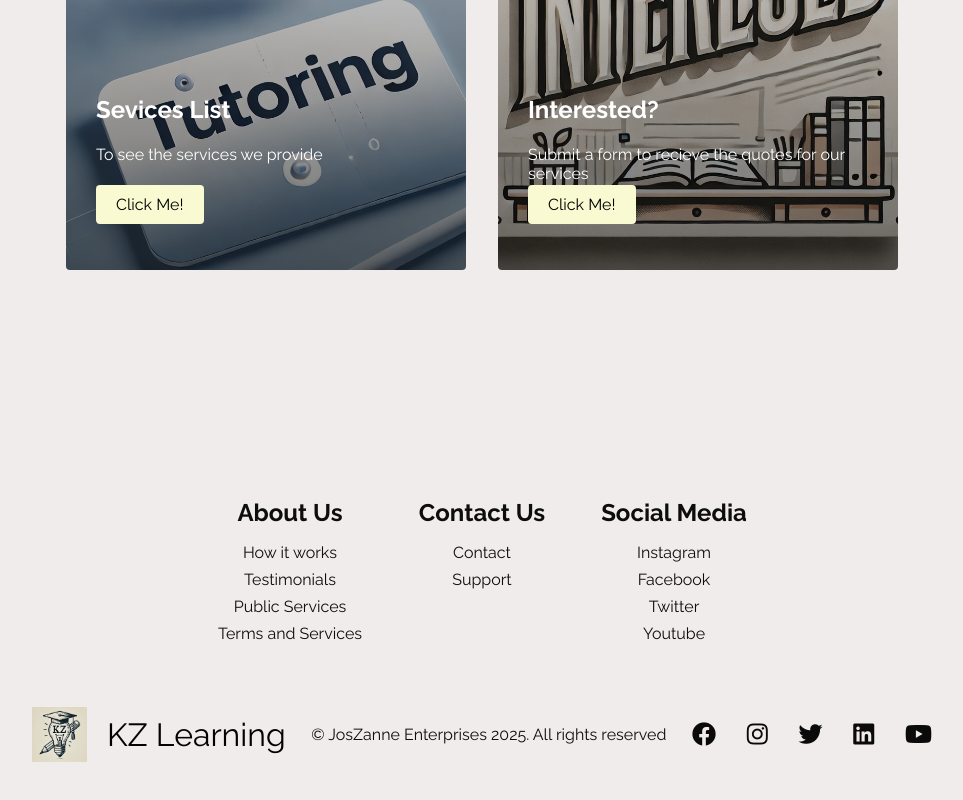
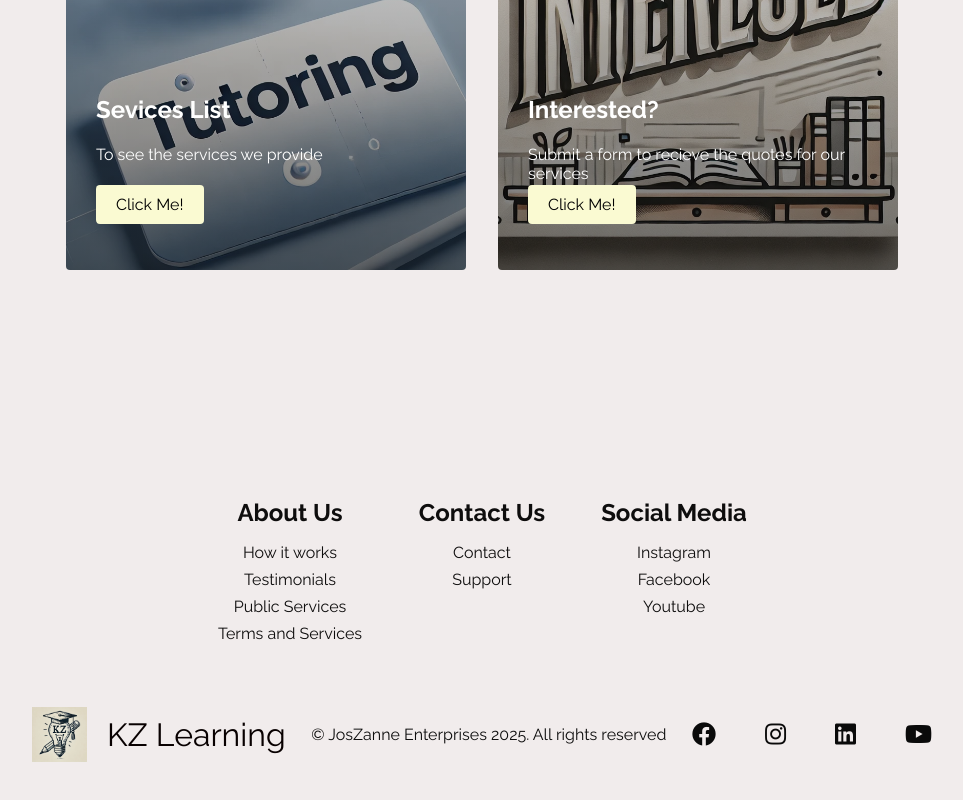
Before and after one commit to Boamah05/KZ-Learning-Center-Website, a plain HTML site: page index.html in a window 1280 px wide. Shown: the part 1198-1998 px from the top of the page, without its empty margins (158-1121 px from the left). Drawn offline with Linux system fonts and the light colour scheme.

Commit message:
removing twitter

```diff
--- a/index.html
+++ b/index.html
@@ -96,7 +96,6 @@
             <h2>Social Media</h2>
             <a href="/">Instagram</a>
             <a href="/">Facebook</a>
-            <a href="/">Twitter</a>
             <a href="/">Youtube</a>
           </div>
         </div>
@@ -115,9 +114,6 @@
               <i class="fab fa-instagram"></i>
             </a>
             <a href="/" class="social__icon--link" target="_blank">
-              <i class="fab fa-twitter"></i>
-            </a>
-            <a href="/" class="social__icon--link" target="_blank">
               <i class="fab fa-linkedin"></i>
             </a>
             <a href="youtube.com" class="social__icon--link" target="_blank">
```
